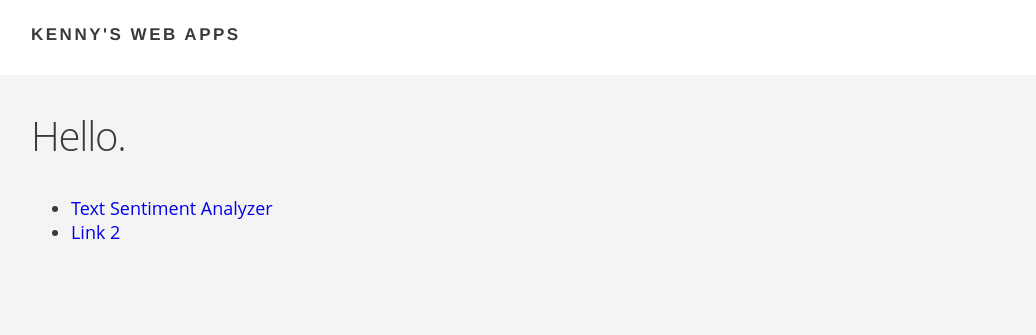
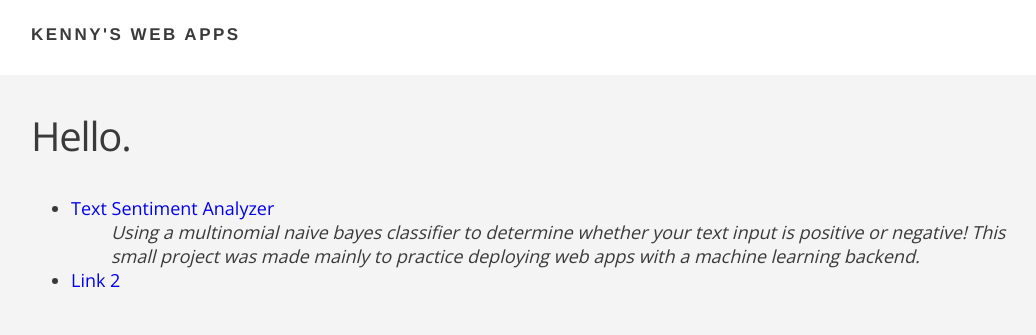
Before and after one commit to clfkenny/flask-practice, a Flask app: page / in a window 1280 px wide. Shown: the top 335 px of the page, without its empty margins (109-1145 px from the left). Run offline with Flask 2, Linux system fonts and the light colour scheme; parts of the project's set-up code (start-up, migrations or seed data) failed here and were passed over.

```diff
--- a/static/css/main.css
+++ b/static/css/main.css
@@ -57,6 +57,9 @@ a {
   width: 600px;
 }
 
+textarea{
+  font-size:15px;
+}
 
 form div:nth-child(2){
   padding: 20px 0px;
--- a/templates/index.html
+++ b/templates/index.html
@@ -9,9 +9,13 @@
         <h2> Hello. </h2>
         <ul>
         	<form action="/text_sentiment">
-        	<li> <a href="/text_sentiment">Text Sentiment Analyzer</a></li>
+        	<li> <a href="/text_sentiment">Text Sentiment Analyzer</a>
+        		<ul><i>Using a multinomial naive bayes classifier to determine whether your text input is positive or negative! This small project was made mainly to practice deploying web apps with a machine learning backend.</i></ul>
+        	</li>
         </form>
-        <form action ="/text_sentiment">
+
+
+        <form action ="#">
         	<li> <a href="/text_sentiment">Link 2</a></li>
         </ul>
     </form>
--- a/templates/layout.html
+++ b/templates/layout.html
@@ -3,7 +3,7 @@
   <head>
     <title>Kenny's Web Apps</title>
 
-    <!-- <link href='http://fonts.googleapis.com/css?family=Open+Sans:300,400,600' rel='stylesheet'> -->
+    <link href='http://fonts.googleapis.com/css?family=Open+Sans:300,400,600' rel='stylesheet'>
     <link href="{{ url_for('static', filename='css/main.css') }}" rel="stylesheet">
     <link rel="shortcut icon" type="image/x-icon" href="{{ "/static/img/favicon.ico"}}">
 
```
